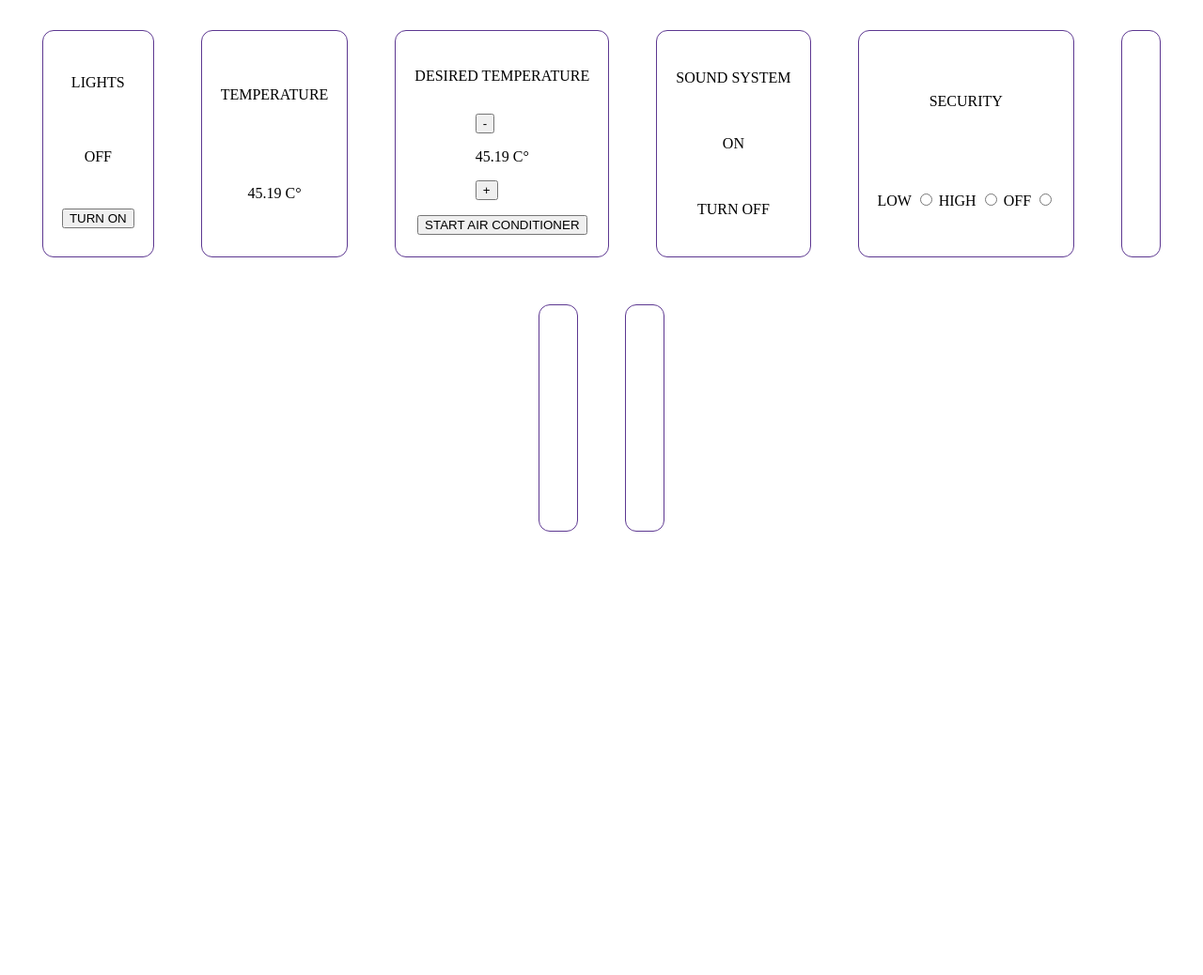
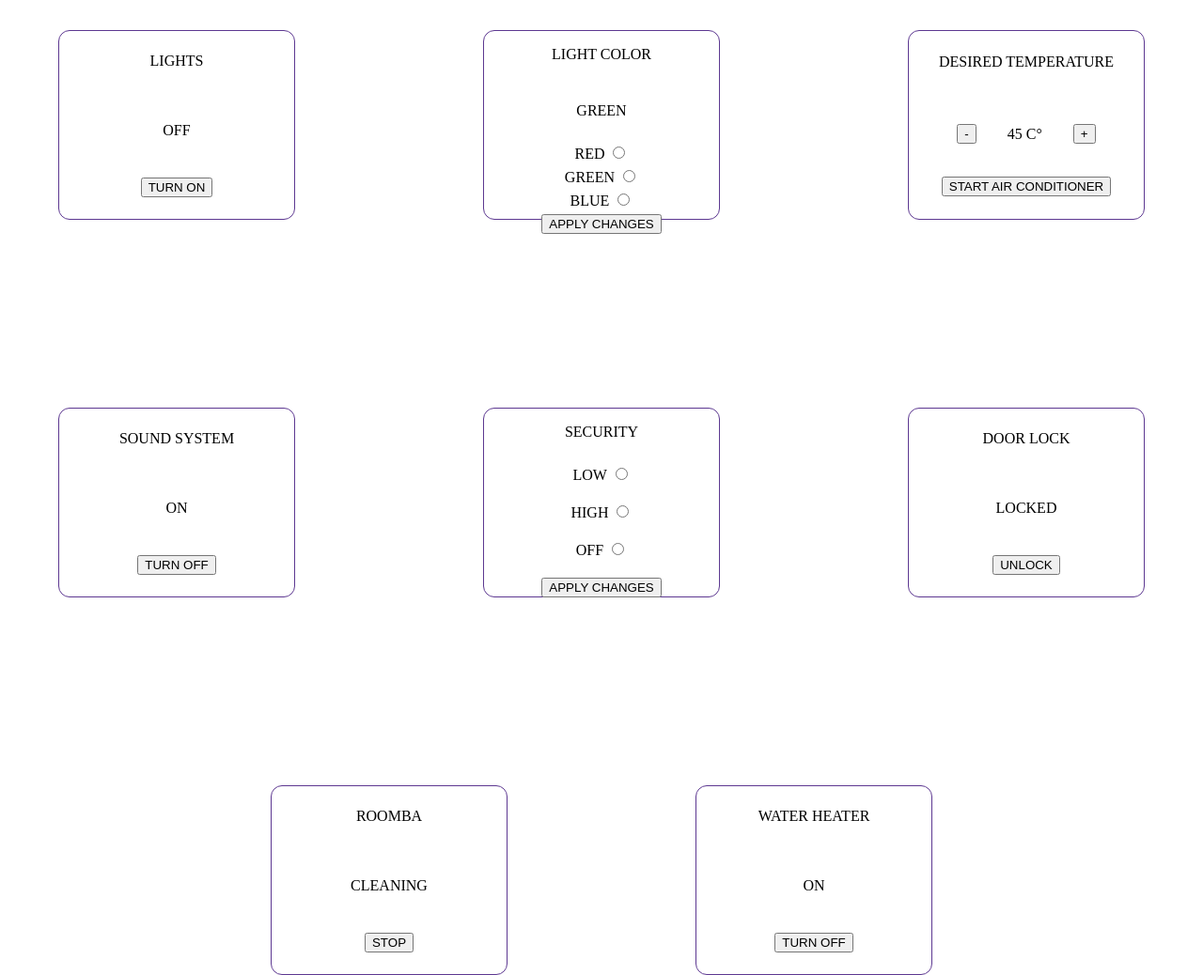
Before and after one commit to electus-1/home-automation-project, a PHP site: page /producer.html in a window 1280 px wide. Shown: the part 106-1144 px from the top of the page at 94% size. Before the commit the page ends 672 px from the top, so only its background shows below. Run offline with PHP 8.4, Linux system fonts and the light colour scheme.

Commit message:
fill producer with dummy content

```diff
--- a/index.html
+++ b/index.html
@@ -97,7 +97,7 @@
     <form class="modal" action="login.php" method="POST">
         <span class="close">&times;</span>
         <label for="email">Email or Username:</label>
-        <input type="text" id="email" name="email" required>
+        <input type="email" id="email" name="email" required>
         <label for="password">Password:</label>
         <input type="password" id="password" name="password" required>
         <button type="submit" name="login" class="sign-up">Login</button>
--- a/producer-styles.css
+++ b/producer-styles.css
@@ -4,24 +4,25 @@ body {
 }
 
 .cards {
+  margin: 0 auto;
+  margin: 0 20px;
   margin-top: 32px;
-  width: 100%;
   display: flex;
   flex-wrap: wrap;
-  gap: 50px;
+  column-gap: 200px;
+  row-gap: 200px;
   justify-content: center;
 }
 
 .card {
   height: 200px;
-  width: fit-content;
+  width: 250px;
   display: flex;
   flex-direction: column;
   justify-content: space-around;
   align-items: center;
   border: 1px solid #5d3891;
   border-radius: 12px;
-  padding: 20px;
   gap: 10px;
 }
 
@@ -39,3 +40,24 @@ body {
   padding: 0;
   margin: 0;
 }
+
+.temp-control {
+  width: 100%;
+  display: flex;
+  align-items: center;
+  justify-content: space-around;
+}
+
+.security-control {
+  display: flex;
+  flex-direction: column;
+  align-items: center;
+  gap: 20px;
+}
+
+.color-control {
+  display: flex;
+  flex-direction: column;
+  align-items: center;
+  gap: 5px;
+}
--- a/producer.html
+++ b/producer.html
@@ -17,40 +17,84 @@
         <div class="card">
             <p>LIGHTS</p>
             <p>OFF</p>
-            <button>TURN ON</button>
+            <form action="" class="light-control" method="post">
+                <button type="submit" name="light">TURN ON</button>
+            </form>
         </div>
         <div class="card">
-            <p>TEMPERATURE</p>
-            <p>45.19 C°</p>
+            <p>LIGHT COLOR</p>
+            <p>GREEN</p>
+            <form action="" class="color-control" method="post">
+                <div>
+                    <label for="red">RED</label>
+                    <input type="radio" name="color" id="red">
+                </div>
+                <div>
+                    <label for="green">GREEN</label>
+                    <input type="radio" name="color" id="green">
+                </div>
+                <div>
+                    <label for="blue">BLUE</label>
+                    <input type="radio" name="color" id="blue">
+                </div>
+                <button type="submit" name="change-color">APPLY CHANGES</button>
+            </form>
         </div>
         <div class="card">
             <p>DESIRED TEMPERATURE</p>
+            <form action="" method="post"
+                style="display: flex; flex-direction: column; align-items: center; justify-content: center; gap: 20px;">
                 <div class="temp-control">
                     <button>-</button>
-                <p>45.19 C°</p>
+                    <p data-value="45">45 C°</p>
                     <button>+</button>
                 </div>
-            <button>START AIR CONDITIONER</button>
+                <button type="submit" name="air">START AIR CONDITIONER</button>
+            </form>
         </div>
         <div class="card">
             <p>SOUND SYSTEM</p>
             <p>ON</p>
-            <p>TURN OFF</p>
+            <form action="" method="post">
+                <button type="submit" name="sound">TURN OFF</button>
+            </form>
         </div>
         <div class="card">
             <p>SECURITY</p>
-            <div>
-                <label for="low">LOW</label>
+            <form action="" class="security-control" method="post">
+                <div> <label for="low">LOW</label>
                     <input type="radio" name="security-level" id="low">
-                <label for="high">HIGH</label>
+                </div>
+                <div> <label for="high">HIGH</label>
                     <input type="radio" name="security-level" id="high">
-                <label for="off">OFF</label>
+                </div>
+                <div> <label for="off">OFF</label>
                     <input type="radio" name="security-level" id="off">
                 </div>
+                <button type="submit" name="security">APPLY CHANGES</button>
+            </form>
         </div>
-        <div class="card"></div>
-        <div class="card"></div>
-        <div class="card"></div>
+        <div class="card">
+            <p>DOOR LOCK</p>
+            <p>LOCKED</p>
+            <form action="" method="post">
+                <button type="submit" name="lock">UNLOCK</button>
+            </form>
+        </div>
+        <div class="card">
+            <p>ROOMBA</p>
+            <p>CLEANING</p>
+            <form action="" method="post">
+                <button type="submit" name="roomba">STOP</button>
+            </form>
+        </div>
+        <div class="card">
+            <p>WATER HEATER</p>
+            <p>ON</p>
+            <form action="" method="post">
+                <button type="submit">TURN OFF</button>
+            </form>
+        </div>
     </div>
 </body>
 
```
Also changed, not shown: customer.html (added, +35 -0 lines), login.php (+55 -9 lines). Lines whose indentation alone changed are shown as unchanged.
